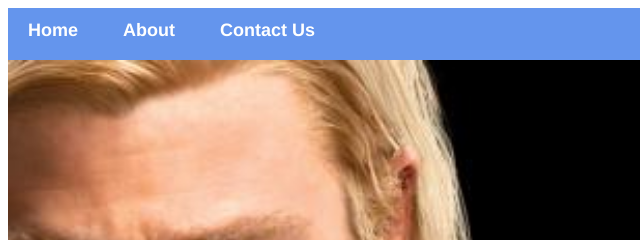
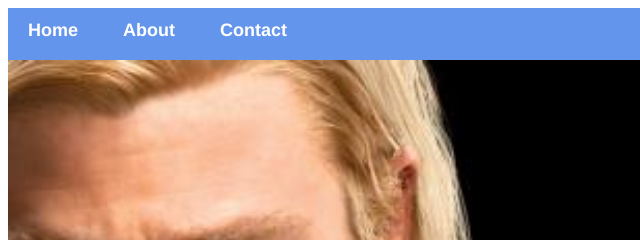
Before and after one commit to LeratoMachete/My-SuperHero-App, a plain HTML site: page index.html in a window 1280 px wide. Shown: the top 240 px of the page, 0-640 px from the left. Drawn offline with Linux system fonts and the light colour scheme.

Commit message:
Update index.html

```diff
--- a/index.html
+++ b/index.html
@@ -8,7 +8,7 @@
         <div id="menu">
             <a href="index.html"> Home </a>
             <a href="About.html"> About </a>
-            <a href="Contact.html"> Contact Us </a>
+            <a href="Contact.html"> Contact </a>
         </div>
         <div class="gallery">
             <a href="avenger-1Thor.html"> <img src="images/avengers_01.jpg"> </a>
```
